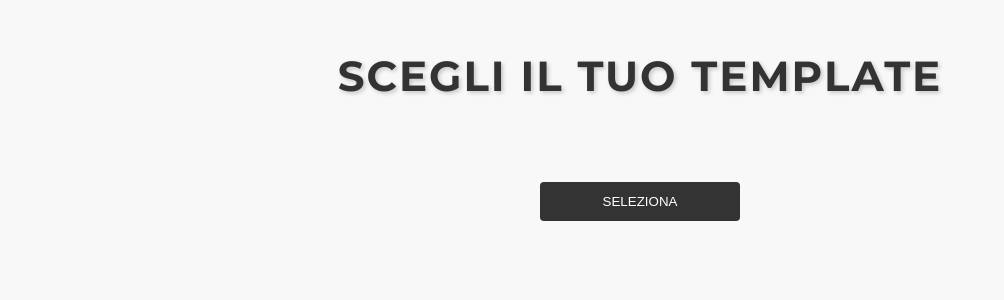
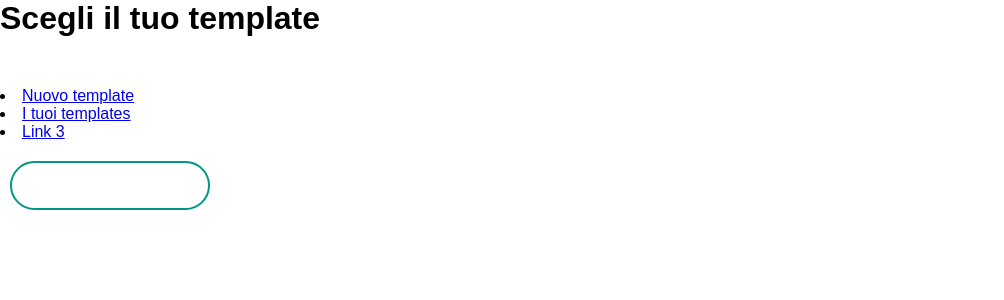
Before and after one commit to pedo4/TestAzPip, a Flask app: template Templates/templates/template.html in a window 1280 px wide. Shown: the top 300 px of the page, without its empty margins (0-1004 px from the left). Run offline with Flask 2, Linux system fonts and the light colour scheme; the template is opened without the code that fills it, so the values that code supplies are empty.

Commit message:
Add files via upload

```diff
--- a/Templates/templates/template.html
+++ b/Templates/templates/template.html
@@ -1,93 +1,17 @@
 <!DOCTYPE html>
 <html>
     <head>
-  <title>Selezione Template</title>
-  <link rel="stylesheet" href="https://fonts.googleapis.com/css?family=Montserrat:400,700">
-  <style>
-    body {
-      background-color: #f8f8f8;
-      font-family: 'Montserrat', sans-serif;
-      margin: 0;
-      padding: 0;
-    }
-
-    h1 {
-      text-align: center;
-      font-size: 42px;
-      color: #333;
-      text-transform: uppercase;
-      letter-spacing: 2px;
-      text-shadow: 2px 2px 4px rgba(0, 0, 0, 0.2);
-      margin-top: 50px;
-    }
-
-    .grid-container {
-      display: grid;
-      grid-template-columns: repeat(3, 1fr);
-      grid-gap: 20px;
-      max-width: 800px;
-      margin: 0 auto;
-      margin-top: 50px;
-    }
-
-    .template {
-      background-color: #fff;
-      border-radius: 8px;
-      box-shadow: 0 2px 4px rgba(0, 0, 0, 0.1);
-      padding: 20px;
-      text-align: center;
-      cursor: pointer;
-      transition: all 0.3s ease;
-    }
-
-    .template:hover {
-      transform: translateY(-5px);
-      box-shadow: 0 4px 8px rgba(0, 0, 0, 0.1);
-    }
-
-    .template img {
-      max-width: 100px;
-      height: auto;
-    }
-
-    .template p {
-      margin-top: 10px;
-      color: #666;
-    }
-
-    .selected {
-      background-color: #ff7f50;
-      color: #fff;
-      box-shadow: 0 2px 4px rgba(0, 0, 0, 0.1);
-    }
-
-    .select-button {
-      display: block;
-      width: 100%;
-      max-width: 200px;
-      margin: 0 auto;
-      margin-top: 30px;
-      background-color: #333;
-      color: #fff;
-      border: none;
-      border-radius: 4px;
-      padding: 12px 16px;
-      text-transform: uppercase;
-      cursor: pointer;
-      transition: background-color 0.3s ease;
-    }
-
-    .select-button:hover {
-      background-color: #555;
-    }
-  </style>
+        <meta charset="UTF-8">
+        <title>Scelta Template</title>
+        <link rel="stylesheet" type="text/css" href="{{ url_for('static', filename='style6.css') }}">
 	     </head>
-
       <body>
         <h1 class="title">Scegli il tuo template</h1>
 
         <div class="grid-container" id="templateGrid"></div>
-
+        <li><a href="/templ">Nuovo template</a></li>
+            <li><a href="/myApp">I tuoi templates</a></li>
+            <li><a href="#">Link 3</a></li>
         <form id="selectTemplateForm" method="POST" action="/par">
           <input type="hidden" name="templateType" id="templateTypeInput">
           <button type="submit" class="select-button" id="selectButton">Seleziona</button>
--- /dev/null
+++ b/Templates/util/auth_utils.py
@@ -0,0 +1,5 @@
+def is_logged_in(session):
+    if 'auth_token' in session and session['auth_token'] == 'mytoken':
+        return True
+    else:
+        return False
```
Also changed, not shown: Templates/app.py (+15 -9 lines), Templates/util/templ_utils.py (added, +16 -0 lines), Templates/util/__init__.py (added). Lines whose indentation alone changed are shown as unchanged.
